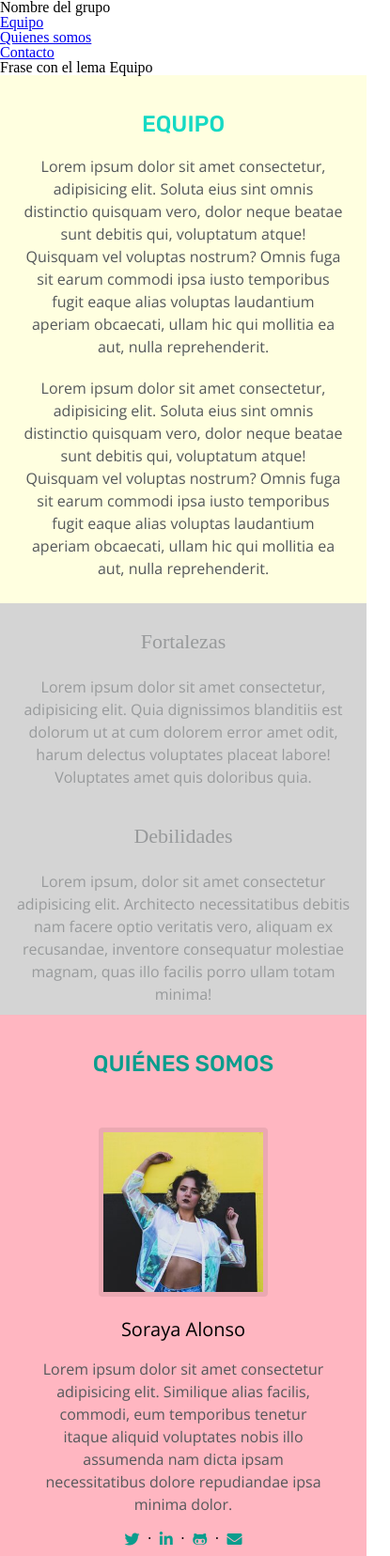
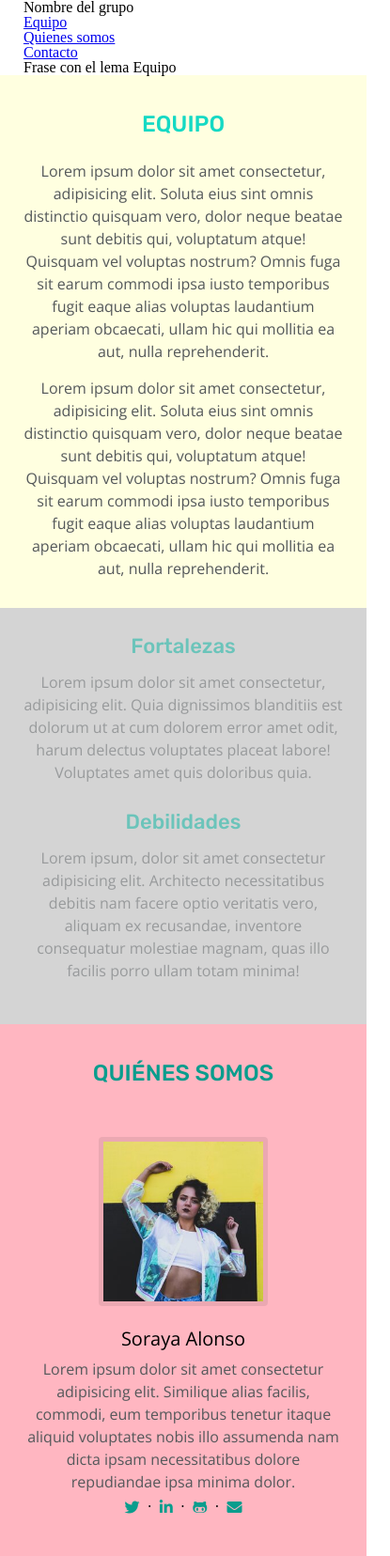
Before and after one commit to Adalab/project-promo-n-module-1-team-2, a plain HTML site: page index.html in a window 390 px wide. Shown: the top 1656 px of the page at 94% size, 415 px wide, since content can reach past the window. Drawn offline with nearby package versions, Linux system fonts and the light colour scheme; files whose address does not match are found by name.

Commit message:
Modify index.html and main.css in order to make them web responsive, index.html add div .page-wrapper for create central column and change main.css to adjust the margins for web responsive

```diff
--- a/css/main.css
+++ b/css/main.css
@@ -24,28 +24,29 @@
 /*Ana Sección Equipo */
 .team-general {
   background-color: lightyellow;
-  padding: 15px;
+  padding-bottom: 30px;
   display: flex;
   flex-direction: column;
   justify-content: center;
   align-items: center;
 }
 #team-section {
-  margin-top: 15px;
   font-family: var(--title-font);
-  font-size: 24px;
+  font-size: var(--h2-team-strength);
   font-weight: 500px;
   line-height: 1.88;
+  text-align: center;
   color: var(--primary-color-alt);
+  margin-top: 30px;
 }
-.text {
-  max-width: 650px;
+.text-team {
+  padding-top: 15px ;
 }
+
 /* Ana Sección Adalabers */
 
 .about-us {
   background-color: lightpink;
-  padding: 15px;
   display: flex;
   position: relative;
   flex-direction: row;
@@ -54,21 +55,23 @@
   align-items: center;
 }
 #who-we-are {
-  margin-top: 15px;
+  margin-top: 30px;
   font-family: var(--title-font);
   font-size: 24px;
   font-weight: 500px;
   line-height: 1.88;
   color: var(--primary-color);
+  text-align: center;
 }
 .member {
   display: flex;
   align-items: center;
   flex-direction: column;
-  margin: 0px 15px;
-  max-width: px;
-  height: px;
   justify-content: center;
+}
+
+.member-4 {
+  padding-bottom: 45px;
 }
 
 .profile-picture {
@@ -84,12 +87,11 @@
   padding: 10px;
 }
 .text {
-  margin: 10px;
+  margin: 0;
   font-family: var(--body-font);
   color: var(--text-color);
   line-height: 1.5;
 }
-
 .icons {
   display: flex;
   width: 124px;
@@ -107,21 +109,20 @@
 .team-strength {
   background-color: var(--text-copy);
   opacity: 60%;
-
   display: flex;
   flex-direction: column;
   justify-content: center;
   align-items: center;
+  padding-bottom: 45px;
 }
 .team-title {
-  font-family: var(--primary-color);
-  color: var(--text-color);
+  font-family: var(--title-font);
+  color: var(--primary-color);
   font-size: var(--h3-font-size);
   text-align: center;
   margin-top: 30px;
   margin-bottom: 15px;
 }
-
 .text {
   font-family: var(--body-font);
   color: var(--text-color);
@@ -137,14 +138,15 @@
   height: auto;
   font-family: var(--body-font);
   font-size: var(--small-font-size);
+  padding-top: 30px;
 }
 .copy {
   display: flex;
   flex-direction: column;
   justify-content: center;
   align-items: center;
-  margin: 20px;
   color: var(--grey-color);
+  padding-bottom: 20px ;
 }
 .footer-ul {
   width: 100vw;
@@ -167,3 +169,21 @@
   transform: scale(0.5);
   margin-left: 27px;
 }
+/* columna central */
+.page-wrapper {
+  margin:0 25px;
+}
+/* media queries section EQUIPO */
+@media screen and (min-width:768px) and (max-width:1200px) {
+  .page-wrapper {
+    margin:0 45px;
+  }
+
+}
+@media screen and (min-width:1200px) {
+  .page-wrapper {
+    margin:0 auto;
+    max-width: 1120px;;
+  }
+
+}
--- a/index.html
+++ b/index.html
@@ -24,6 +24,7 @@
 
   <body>
     <header>
+      <div class="page-wrapper">
       <h1 class="header-title">Nombre del grupo</h1>
         <nav class="header-nav">
           <ul class="header-ul">
@@ -38,19 +39,23 @@
         </nav>
         <!--Imagen de fondo-->
         <h2 class="header-claim">Frase con el lema Equipo</h2>
+      </div>
       </header>
 
     <section class="team">
       <div class="team-general">
+        <div class="page-wrapper">
           <h2 id="team-section">EQUIPO</h2>
-        <p class="text">
+          <p class="text text-team">
             Lorem ipsum dolor sit amet consectetur, adipisicing elit. Soluta eius sint omnis distinctio quisquam vero, dolor neque beatae sunt debitis qui, voluptatum atque! Quisquam vel voluptas nostrum? Omnis fuga sit earum commodi ipsa iusto temporibus fugit eaque alias voluptas laudantium aperiam obcaecati, ullam hic qui mollitia ea aut, nulla reprehenderit.
           </p>
-        <p class="text">
+          <p class="text text-team">
             Lorem ipsum dolor sit amet consectetur, adipisicing elit. Soluta eius sint omnis distinctio quisquam vero, dolor neque beatae sunt debitis qui, voluptatum atque! Quisquam vel voluptas nostrum? Omnis fuga sit earum commodi ipsa iusto temporibus fugit eaque alias voluptas laudantium aperiam obcaecati, ullam hic qui mollitia ea aut, nulla reprehenderit.
           </p>
         </div>
+      </div>
       <div class="team-strength">
+        <div class="page-wrapper">
           <h3 class="team-title">Fortalezas</h3>
           <p class="text">
             Lorem ipsum dolor sit amet consectetur, adipisicing elit. Quia
@@ -66,9 +71,11 @@
             porro ullam totam minima!
           </p>
         </div>
+      </div>
     </section>
 
     <section class="about-us">
+      <div class="page-wrapper">
         <h2 id="who-we-are">QUIÉNES SOMOS</h2>
         <div class="member member-1">
           <img
@@ -205,8 +212,10 @@
         </nav>
       </div>
       </section>
+    </div>
 
     <footer class="footer-container">
+        <div class="page-wrapper">
         <p class="copy">Nombre del grupo &copy; 2021</p>
         <nav class="footer-nav">
           <ul class="footer-ul footer-nav" >
@@ -221,6 +230,7 @@
           </ul>
         </nav>
         <img src="./css/img/adalab_brand.png" alt="" class="adalab" />
+      </div>
       </footer>
   </body>
 </html>
```
Lines whose indentation alone changed are shown as unchanged.
